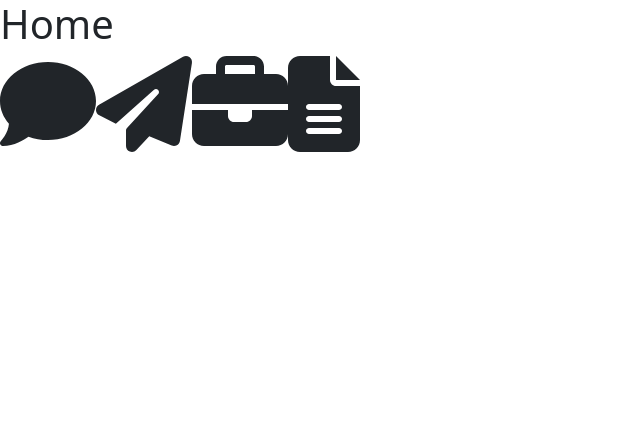
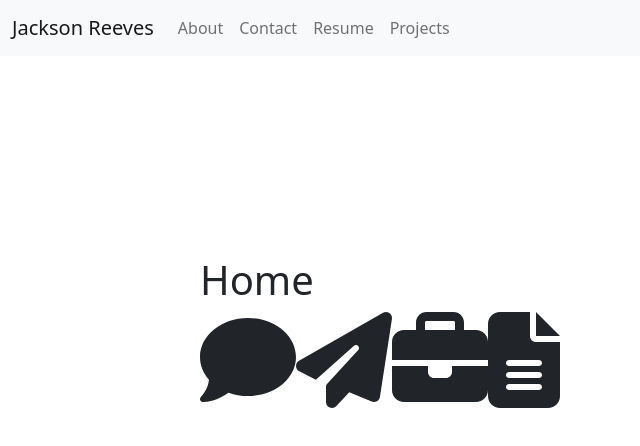
Before and after one commit to jtreeves/portfolio-react, a React (Create React App) app: page / in a window 1280 px wide. Shown: the top 446 px of the page, without its empty margins (0-640 px from the left). Built offline with nearby package versions, Linux system fonts and the light colour scheme.

Commit message:
[NavBar] Use Bootstrap to control navigation dynamically

```diff
--- a/package.json
+++ b/package.json
@@ -12,6 +12,7 @@
         "@testing-library/user-event": "^13.5.0",
         "bootstrap": "^5.2.0",
         "react": "^18.2.0",
+        "react-bootstrap": "^2.5.0",
         "react-dom": "^18.2.0",
         "react-router-dom": "^6.3.0",
         "react-scripts": "^5.0.1",
--- a/src/App.jsx
+++ b/src/App.jsx
@@ -9,10 +9,16 @@ import Contact from './pages/Contact'
 import Resume from './pages/Resume'
 import Projects from './pages/Projects'
 import ProjectDetails from './pages/ProjectDetails'
+import NavBar from './components/NavBar'
+import './style/main.css'
 
 function App() {
     return (
+        <>
+            <NavBar />
+
             <Routes>
+
                 <Route
                     path='/'
                     element={<Home />}
@@ -48,6 +54,7 @@ function App() {
                     element={<ProjectDetails />}
                 />
             </Routes>
+        </>
     )
 }
 
--- a/src/components/NavBar.jsx
+++ b/src/components/NavBar.jsx
@@ -0,0 +1,72 @@
+import { useState } from 'react'
+import { Link } from 'react-router-dom'
+import { Container, Navbar as BootstrapNavBar, Nav } from 'react-bootstrap'
+
+function NavBar() {
+    const [expanded, setExpanded] = useState(false)
+
+    return (
+        <BootstrapNavBar
+            expanded={expanded}
+            bg="light"
+            expand="lg"
+        >
+            <Container fluid>
+                <Link
+                    to="/"
+                    className="navbar-brand"
+                >
+                    Jackson Reeves
+                </Link>
+
+                <BootstrapNavBar.Toggle
+                    aria-controls="navbarScroll"
+                    onClick={() => setExpanded(expanded ? false : "expanded")}
+                />
+
+                <BootstrapNavBar.Collapse
+                    id="navbarScroll"
+                >
+                    <Nav
+                        className="me-auto my-2 my-lg-0"
+                        navbarScroll
+                    >
+                        <Link
+                            to="/about"
+                            className="nav-link"
+                            onClick={() => setExpanded(false)}
+                        >
+                            About
+                        </Link>
+
+                        <Link
+                            to="/contact"
+                            className="nav-link"
+                            onClick={() => setExpanded(false)}
+                        >
+                            Contact
+                        </Link>
+
+                        <Link
+                            to="/resume"
+                            className="nav-link"
+                            onClick={() => setExpanded(false)}
+                        >
+                            Resume
+                        </Link>
+
+                        <Link
+                            to="/projects"
+                            className="nav-link"
+                            onClick={() => setExpanded(false)}
+                        >
+                            Projects
+                        </Link>
+                    </Nav>
+                </BootstrapNavBar.Collapse>
+            </Container>
+        </BootstrapNavBar>
+    )
+}
+
+export default NavBar
--- a/src/style/main.css
+++ b/src/style/main.css
@@ -0,0 +1,4 @@
+main {
+    margin: 100px;
+    padding: 100px;
+}
```
Also changed, not shown: 1 other file (tests, documents, lock files or other folders). Lines whose indentation alone changed are shown as unchanged.
